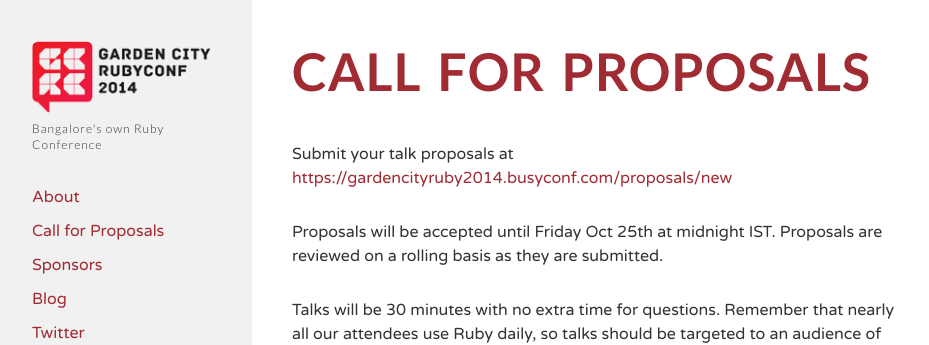
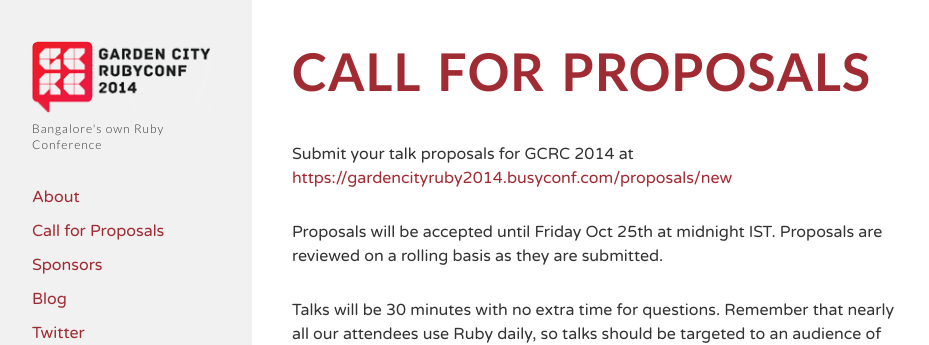
Before and after one commit to GardenCityRuby/GCRC2014, a Jekyll site: the page built from cfp.md, in a window 1280 px wide. Shown: the top 345 px of the page, without its empty margins (8-937 px from the left). Built offline with Jekyll 4.4.1, drawn with Linux system fonts in a browser that asks for light colours; nearby versions of some CDN libraries.

Commit message:
Another minor change in cfp page

```diff
--- a/cfp.md
+++ b/cfp.md
@@ -5,7 +5,7 @@
 tags: [ruby, gardencityruby, bangalore, blog, conference]
 ---
 
-Submit your talk proposals at [https://gardencityruby2014.busyconf.com/proposals/new](https://gardencityruby2014.busyconf.com/proposals/new)
+Submit your talk proposals for GCRC 2014 at [https://gardencityruby2014.busyconf.com/proposals/new](https://gardencityruby2014.busyconf.com/proposals/new)
 
 Proposals will be accepted until Friday Oct 25th at midnight IST. Proposals are reviewed on a rolling basis as they are submitted.
 
```
